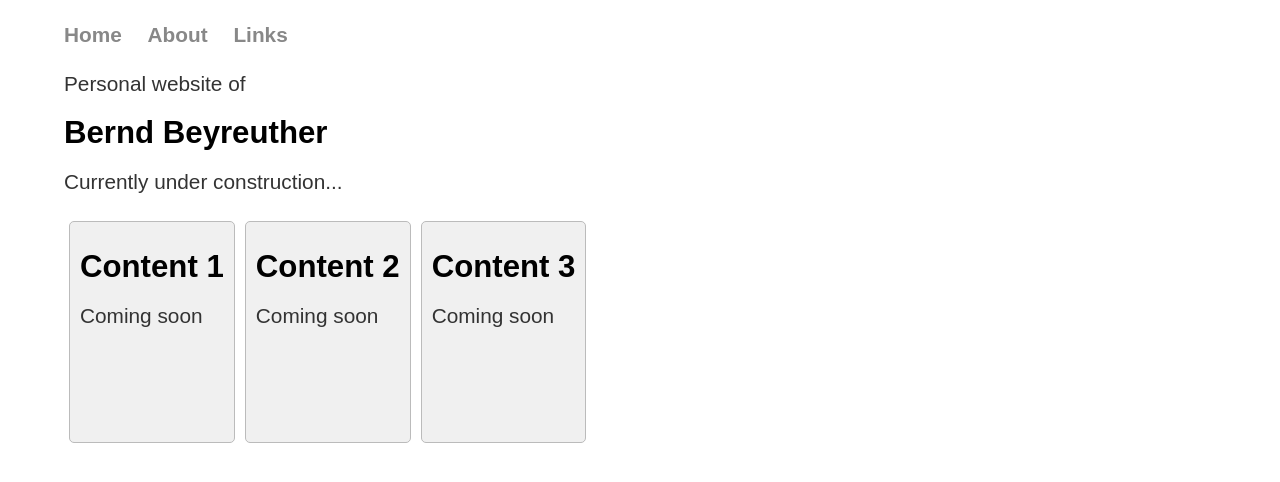
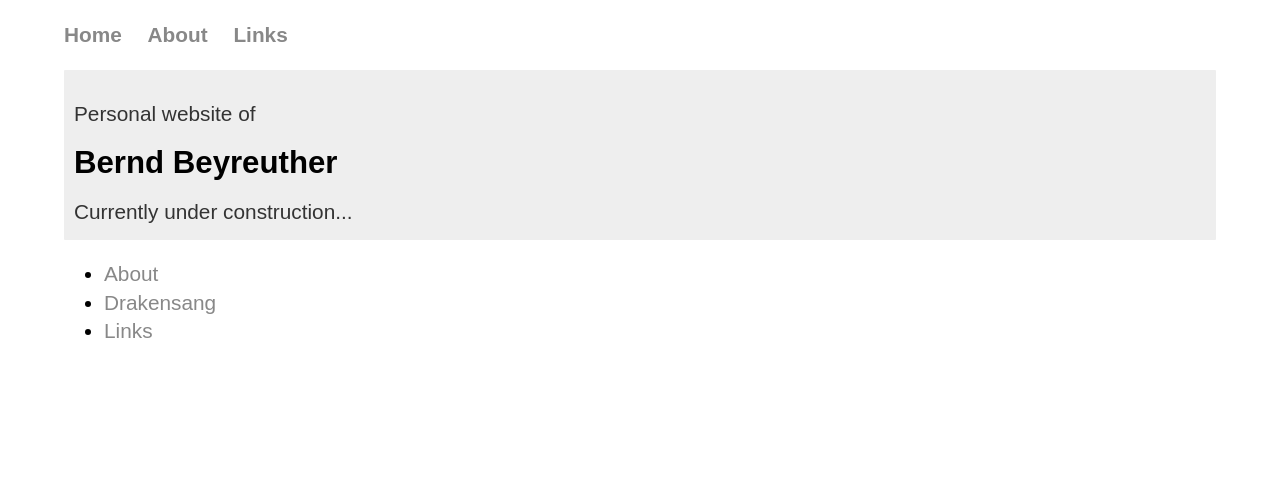
Before and after one commit to gebirgsbernd/gebirgsbernd.github.io, a Jekyll site: the page built from index.html, in a window 1280 px wide. Shown: the top 482 px of the page. Built offline with Jekyll 4.4.1, drawn with Linux system fonts in a browser that asks for light colours; some web fonts are replaced.

Commit message:
vereinfacht

```diff
--- a/_layouts/default.html
+++ b/_layouts/default.html
@@ -10,7 +10,7 @@
 		</head>
 		<body>
 			<nav>
-	    		<ul>
+	    		<ul >
 	        		<li><a href="/">Home</a></li>
 		        	<li><a href="/about">About</a></li>
 	        		<li><a href="/links">Links</a></li>
--- a/css/main.css
+++ b/css/main.css
@@ -11,6 +11,13 @@ body {
 h1 {
     font-size: 1.5em;
     font-family: 'Darker Grotesque', sans-serif;
+}
+
+@media screen and (max-width: 600px) {
+    nav {
+        visibility: hidden;
+        height: 0px
+    }
 }
 
 nav ul, footer ul {
--- a/index.html
+++ b/index.html
@@ -36,10 +36,10 @@ title: Bernd Beyreuther
 
 
 .headline {
-    height: 120px;
+    height: 150px;
     padding: 10px;
-    background-color: #2aa1b7;
-    border-radius: 5px;
+    background-color: #eeeeee;
+    border-radius: 1px;
 }
 
 
@@ -47,8 +47,7 @@ title: Bernd Beyreuther
 
 
 
-
-<div class="blurb">
+<div class="headline">
     <p>Personal website of</p>
     <h1>Bernd Beyreuther</h1>
 	<p>
@@ -56,17 +55,8 @@ title: Bernd Beyreuther
 	</p>
 </div><!-- /.blurb -->
 
-<div class="box">
-<h1>Content 1</h1>
-<p>Coming soon</p>
-</div>
-
-<div class="box">
-    <h1>Content 2</h1>
-    <p>Coming soon</p>
-</div>
-
-<div class="box">
-    <h1>Content 3</h1>
-    <p>Coming soon</p>
-</div>
+<ul>
+<li><a href="/about">About</a></li>
+<li><a href="/drakensang">Drakensang</a></li>
+<li><a href="/links">Links</a></li>
+</ul>
```
Also changed, not shown: drakensang.html (added, +10 -0 lines).
